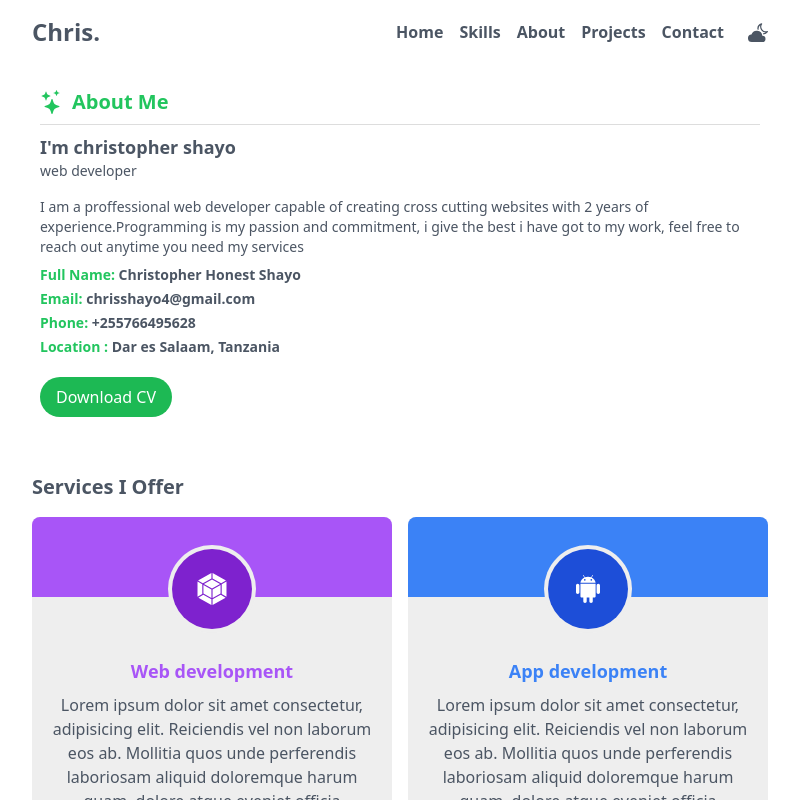
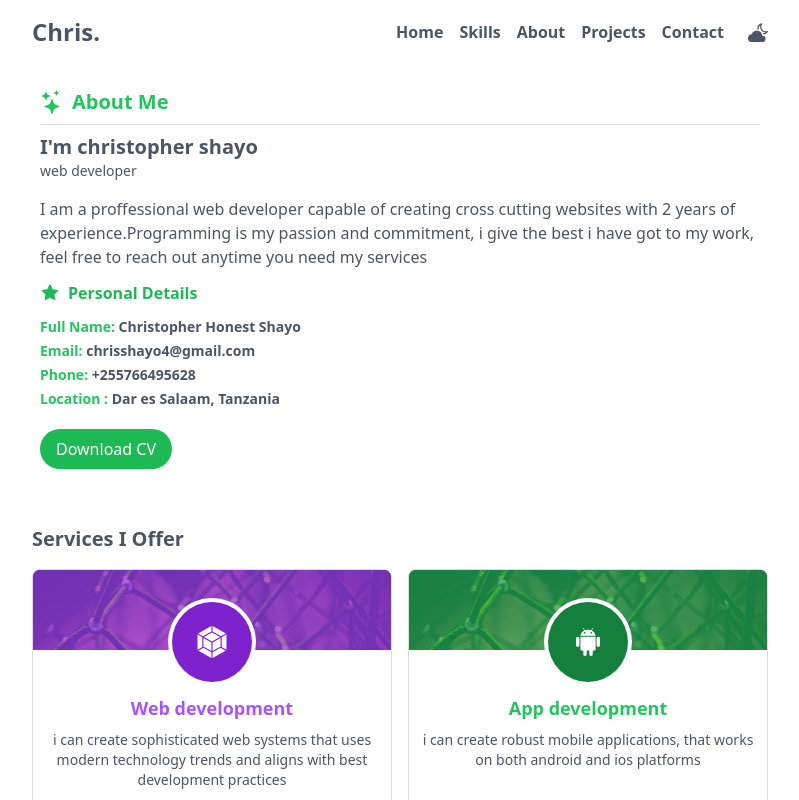
Before and after one commit to shayochris/Personalportfolio, a React (Vite) app: page /About in a window 1280 px wide. Shown: the whole page, without its empty margins (240-1039 px from the left). Built offline with nearby package versions, Linux system fonts and the light colour scheme.

Commit message:
updating...

```diff
--- a/src/components/About.jsx
+++ b/src/components/About.jsx
@@ -6,10 +6,12 @@ import { GiGraduateCap } from "react-icons/gi"
 import {BsPersonFill, BsPhoneFill, BsStars} from "react-icons/bs"
 import {SiWebpack} from "react-icons/si"
 import {MdEmail,MdLocationOn} from "react-icons/md"
-import {AiFillAndroid, AiFillBulb, AiFillPhone} from "react-icons/ai"
+import {AiFillAndroid, AiFillBulb, AiFillPhone, AiFillStar} from "react-icons/ai"
+import {FaUser} from 'react-icons/fa'
 import {HiOfficeBuilding} from "react-icons/hi"
 import {BiSolidTimeFive} from "react-icons/bi"
 import camera from "../assets/images/laptop.jpg"
+import bg from "../assets/images/bg.jpg"
 import { Link } from 'react-router-dom/cjs/react-router-dom.min';
 import MobileNav from './MobileNav';
 
@@ -26,10 +28,14 @@ export default function About() {
                     <p className={`pb-2 font-semibold text-xl border-b ${border} flex items-center text-green-500`}>
                         <span><BsStars className='w-6 h-6 text-green-500 mr-2' /></span>
                         About Me</p>
-                    <p className='mt-2 font-semibold text-lg'>I'm christopher shayo</p>
+                    <p className='mt-2 font-semibold text-xl'>I'm christopher shayo</p>
                     <p className="text-sm pb-2">web developer</p>
-                    <p className='text-sm my-2'>I am a proffessional web developer capable of creating cross cutting websites with 2 years of experience.Programming is my passion and commitment, i give the best i have got to my work, feel free to reach out anytime you need my services</p>
-                    <div className="mt-2 text-sm">
+                    <p className=' my-2'>I am a proffessional web developer capable of creating cross cutting websites with 2 years of experience.Programming is my passion and commitment, i give the best i have got to my work, feel free to reach out anytime you need my services</p>
+                    <p className="mt-3 font-semibold flex items-center text-primary">
+                         <span className={`mr-2`}>
+                            <AiFillStar className='w-5 h-5 '/>
+                        </span> Personal Details</p>
+                    <div className="mt-3 text-sm">
                        <p className="text-green-500 font-semibold my-1">Full Name: <span className={`${theme}`}>Christopher Honest Shayo</span></p>
                        <p className="text-green-500 font-semibold my-1">Email: <span className={`${theme}`}>chrisshayo4@gmail.com</span></p>
                        <p className="text-green-500 font-semibold my-1">Phone: <span className={`${theme}`}>+255766495628</span></p>
@@ -43,37 +49,48 @@ export default function About() {
                     <p className='pb-2 font-semibold text-xl'>Services I Offer</p>
 
                     <div className="grid sm:grid-cols-2 gap-4 mt-2">
-                        <div className={`overflow-hidden rounded-lg ${ui}`}>
-                            <div className="flex items-center justify-center p-4 bg-purple-500 h-[80px]">
-                                <div className={`avatar-lg bg-purple-700 flex items-center justify-center mt-16 ring-4 ${isDark ? "ring-[#282828]" : "ring-[#eee]"}`}>
-                                    <SiWebpack className='w-8 h-8 text-white'/>
+                        <div className={`overflow-hidden rounded-lg ${isDark ? "bg-[#282828]" : `border ${border}`}`}>
+                            <div style={{backgroundImage: `url(${bg})`}}
+                            className=" bg-purple-500 h-[80px] bg-cover">
+                                <div className="flex items-center p-4 justify-center bg-purple-600/70 w-full h-full">
+                                    <div className={`avatar-lg bg-purple-700 flex items-center justify-center mt-16 ring-4 ${isDark ? "ring-[#282828]" : "ring-white"}`}>
+                                        <SiWebpack className='w-8 h-8 text-white'/>
+                                    </div>
                                 </div>
                             </div>
-                            <div className={`mt-12 p-3 text-center ${ui}`}>
+                            <div className={`mt-8 p-3 text-center `}>
                                 <p className="text-lg font-semibold mb-2 text-purple-500">Web development</p>
-                                <p>Lorem ipsum dolor sit amet consectetur, adipisicing elit. Reiciendis vel non laborum eos ab. Mollitia quos unde perferendis laboriosam aliquid doloremque harum quam, dolore atque eveniet officia asperiores neque! Quisquam.</p>
+                                <p className="text-sm pb-2">i can create sophisticated web systems that uses modern technology trends and aligns with best development practices</p>
                             </div>
                         </div>
-                        <div className={`overflow-hidden rounded-lg ${ui}`}>
-                            <div className="flex items-center justify-center p-4 bg-blue-500 h-[80px]">
-                                <div className={`avatar-lg bg-blue-700 flex items-center justify-center mt-16 ring-4 ${isDark ? "ring-[#282828]" : "ring-[#eee]"}`}>
-                                    <AiFillAndroid className='w-8 h-8 text-white'/>
+
+                        <div className={`overflow-hidden rounded-lg ${isDark ? "bg-[#282828]" : `border ${border}`}`}>
+                            <div style={{backgroundImage: `url(${bg})`}}
+                            className=" bg-blue-500 h-[80px] bg-cover">
+                                <div className="flex items-center p-4 justify-center bg-green-600/70 w-full h-full">
+                                    <div className={`avatar-lg bg-green-700 flex items-center justify-center mt-16 ring-4 ${isDark ? "ring-[#282828]" : "ring-white"}`}>
+                                        <AiFillAndroid className='w-8 h-8 text-white'/>
+                                    </div>
                                 </div>
                             </div>
-                            <div className={`mt-12 p-3 text-center ${ui}`}>
-                                <p className="text-lg font-semibold mb-2 text-blue-500">App development</p>
-                                <p>Lorem ipsum dolor sit amet consectetur, adipisicing elit. Reiciendis vel non laborum eos ab. Mollitia quos unde perferendis laboriosam aliquid doloremque harum quam, dolore atque eveniet officia asperiores neque! Quisquam.</p>
+                            <div className={`mt-8 p-3 text-center`}>
+                                <p className="text-lg font-semibold mb-2 text-green-500">App development</p>
+                                <p className="text-sm pb-2">i can create robust mobile applications, that works on both android and ios platforms</p>
                             </div>
                         </div>
-                        <div className={`overflow-hidden rounded-lg ${ui}`}>
-                            <div className="flex items-center justify-center p-4 bg-green-500 h-[80px]">
-                                <div className={`avatar-lg bg-green-700 flex items-center justify-center mt-16 ring-4 ${isDark ? "ring-[#282828]" : "ring-[#eee]"}`}>
-                                    <AiFillBulb className='w-8 h-8 text-white'/>
+
+                        <div className={`overflow-hidden rounded-lg ${isDark ? "bg-[#282828]" : `border ${border}`}`}>
+                            <div style={{backgroundImage: `url(${bg})`}}
+                            className=" bg-purple-500 h-[80px] bg-cover">
+                                <div className="flex items-center p-4 justify-center bg-blue-500/80 w-full h-full">
+                                    <div className={`avatar-lg bg-blue-700 flex items-center justify-center mt-16 ring-4 ${isDark ? "ring-[#282828]" : "ring-white"}`}>
+                                        <SiWebpack className='w-8 h-8 text-white'/>
+                                    </div>
                                 </div>
                             </div>
-                            <div className={`mt-12 p-3 text-center ${ui}`}>
-                                <p className="text-lg font-semibold mb-2 text-green-500">Ui/UX Design</p>
-                                <p>Lorem ipsum dolor sit amet consectetur, adipisicing elit. Reiciendis vel non laborum eos ab. Mollitia quos unde perferendis laboriosam aliquid doloremque harum quam, dolore atque eveniet officia asperiores neque! Quisquam.</p>
+                            <div className={`mt-8 p-3 text-center`}>
+                                <p className="text-lg font-semibold mb-2 text-blue-500">Ui Design</p>
+                                <p className="text-sm pb-2">i can create eye catching,robust and minimalistic user interfaces for your mobile application or web system</p>
                             </div>
                         </div>
                     </div>
@@ -82,7 +99,7 @@ export default function About() {
                 <div className='mt-12'>
                     <p className='pb-2 font-semibold text-xl '>Education</p>
                     <div className="mt-2 text-sm mb-2">
-                        <div className={`${ui} rounded-lg`}>
+                        <div className={`${isDark ? `${ui}` : `border ${border}`} rounded-lg`}>
                             <p className={`border-b ${border} p-4 text-lg font-semibold flex items-center`}>
                                 <span><BsStars className='w-6 h-6 text-purple-500 mr-2' /></span>
                                 Bachelor Degree</p>
```
Also changed, not shown: src/assets/images/bg.jpg (added).
